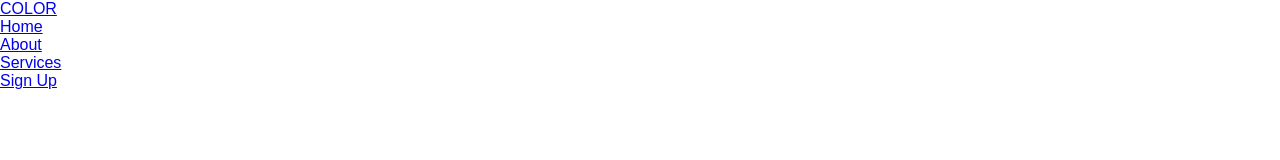
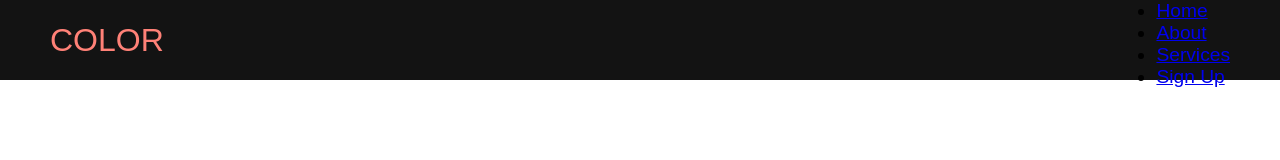
Before and after one commit to piyush7-10/Virtual-Store, a plain HTML site: page index.html in a window 1280 px wide. Drawn offline with Linux system fonts and the light colour scheme.

Commit message:
styling navbar

```diff
--- a/index.css
+++ b/index.css
@@ -5,3 +5,41 @@
   font-family: "Kumbh Sans", sans-serif;
   scroll-behavior: smooth;
 }
+
+.navbar {
+  background: #131313;
+  height: 80px;
+  display: flex;
+  font-size: 1.2rem;
+  position: sticky;
+  z-index: 999;
+  top: 0;
+  align-items: center;
+  justify-content: center;
+}
+
+.navbar__container {
+  display: flex;
+  justify-content: space-between;
+  height: 80px;
+  z-index: 1;
+  width: 100%;
+  max-width: 1300px;
+  margin: 0 auto;
+  padding: 0 50px;
+}
+
+#navbar__logo {
+  background-color: #ff8177;
+  background-image: linear-gradient(to top. #ff0844 0%, #ffb199 100%);
+  background-size: 100%;
+  -webkit-background-clip: text;
+  -moz-backgrund-clip: text;
+  -webkit-text-fill-color: transparent;
+  -moz-text-fill-color: transparent;
+  display: flex;
+  align-items: center;
+  cursor: pointer;
+  text-decoration: none;
+  font-size: 2rem;
+}
```
